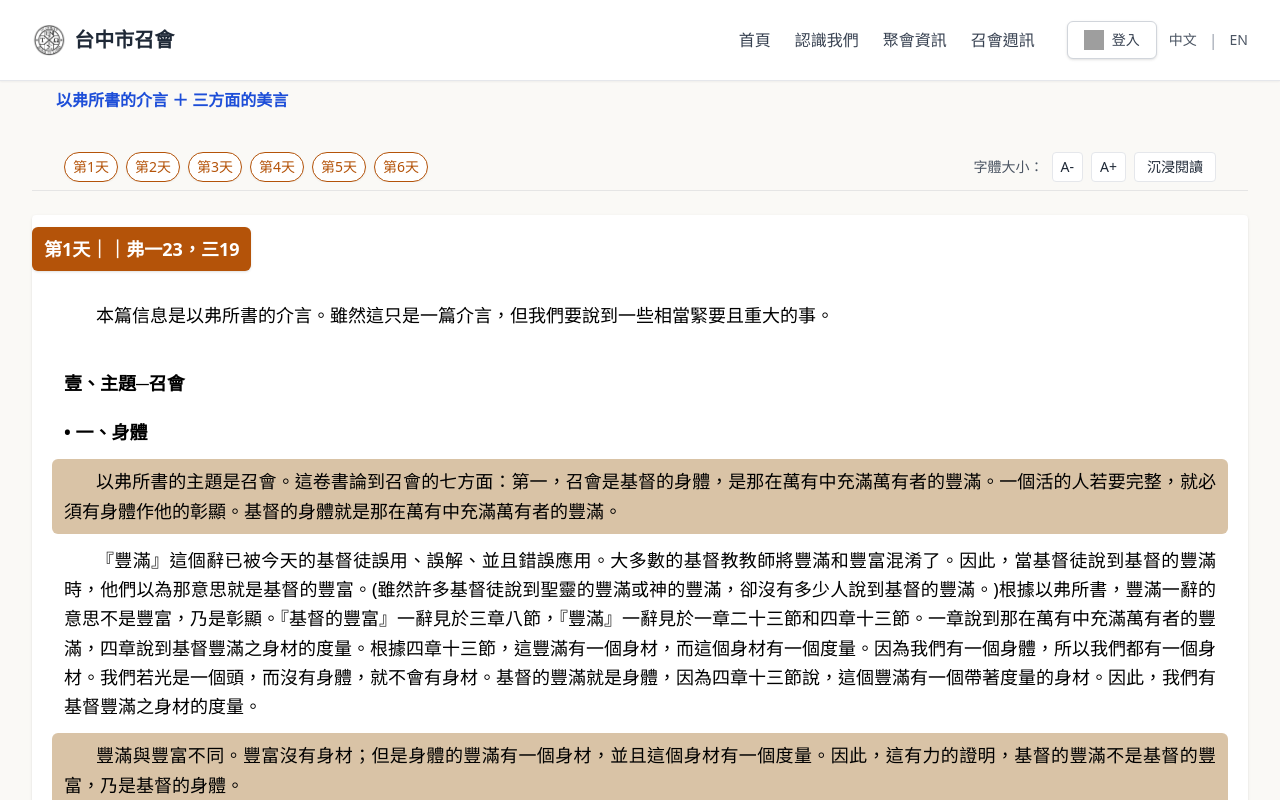
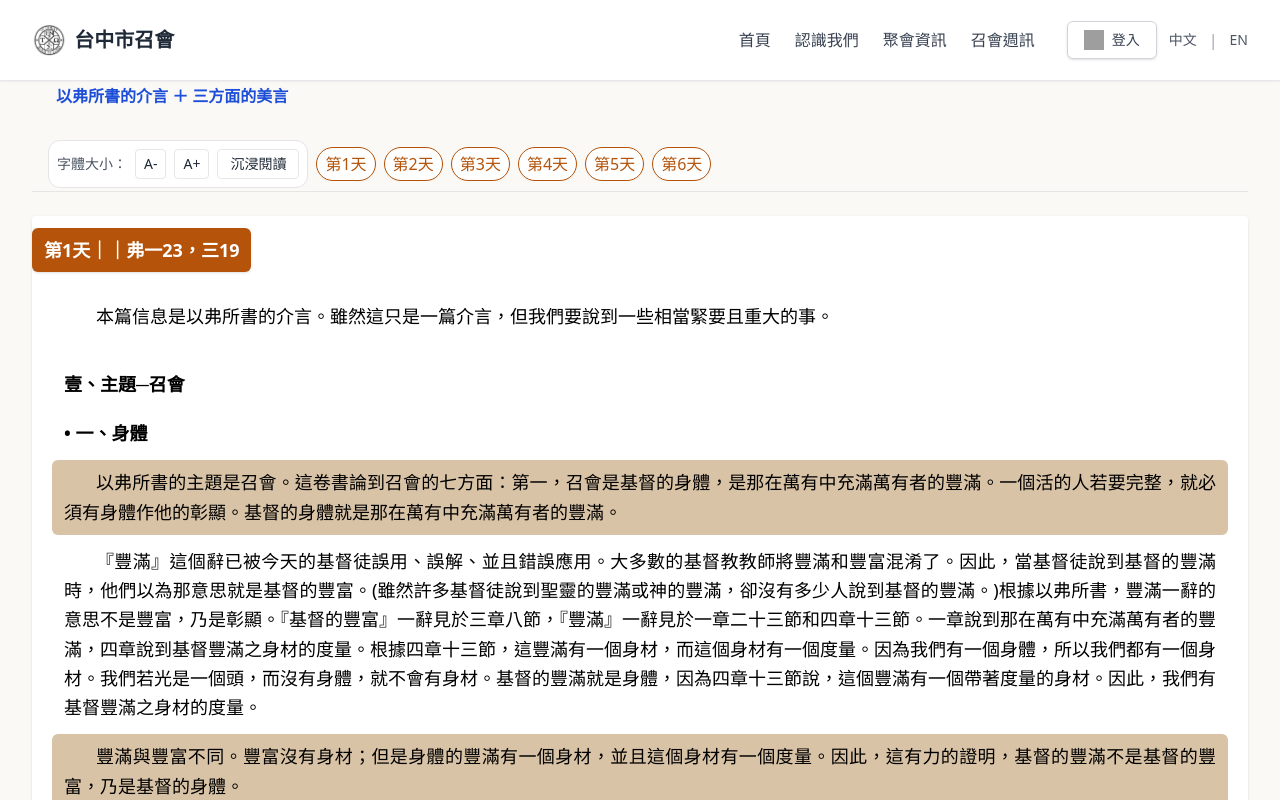
Before and after one commit to SamuelXingCheng/chtai-webapp, a Vue app in the folder frontend/: page /life-study in a window 1280 px wide. Shown: the top 800 px of the page. Built offline with nearby package versions, Linux system fonts and the light colour scheme; no server answers; grey boxes are pictures that could not be loaded.

Commit message:
feat: 調整生命讀經閱讀版面，按鈕位置在不同模式下更緊湊，以及手機模式之字體大小按鈕選單

```diff
--- a/frontend/src/components/lifeStudy/LifeStudyReader.vue
+++ b/frontend/src/components/lifeStudy/LifeStudyReader.vue
@@ -17,7 +17,7 @@
         // 沉浸：改成 relative，和內容在同一平面
         immersive
           ? 'relative px-6 py-2 flex flex-wrap items-center gap-4 bg-[#262626]'
-          : 'sticky z-40 px-6 py-2 flex flex-wrap items-center justify-between gap-4 bg-inherit'
+          : 'sticky z-40 px-6 py-1 flex flex-wrap items-center justify-between gap-4 bg-inherit'
       ]"
       :style="immersive ? {} : { top: headerTopPx }"
     >
@@ -27,81 +27,96 @@
       </h1>
     </div>
 
-    <!-- 導覽列：沈浸時改為同平面（非 sticky），一般保持 sticky -->
+    <!-- 導覽列 -->
   <div
     ref="navRow"
     :class="[
       immersive
-          ? 'sticky top-[-2.5rem] z-30 py-2 bg-[#262626]'
-          : 'sticky z-30 py-2 bg-beige border-b border-neutral-200' /* 原樣 */
+        ? 'sticky top-[-2.5rem] z-30 py-[2.5px] bg-[#262626]'
+        : 'sticky z-30 py-[3.5px] bg-beige border-b border-neutral-200'
     ]"
     :style="immersive ? {} : { top: navTopPx }"
   >
-      <!--沉浸不再加 px-6，改吃外層 scrollWrap 的 px-6；一般維持容器置中 -->
-      <div :class="[immersive ? 'w-full' : 'max-w-7xl mx-auto px-4 sm:px-6 lg:px-8']">
-        <div
-          :class="[
-            immersive
-              ? 'flex flex-wrap items-center gap-3 sm:flex-nowrap'  // 沉浸無 justify-between
-              : 'flex flex-wrap justify-between items-center gap-3' // 一般維持
-          ]"
-        >
-          <!-- 天數列 -->
-          <div
-            :class="[
-              'text-sm whitespace-nowrap space-x-2',
-              immersive ? 'order-1 w-full min-w-0 overflow-x-auto pr-4' : 'overflow-x-auto'
-            ]"
-          >
+    <div :class="[immersive ? 'w-full' : 'max-w-7xl mx-auto px-4']">
+
+      <!-- 一列兩欄（桌面版同排，手機版左天數右齒輪） -->
+      <div class="flex items-center gap-2 relative sm:static sm:flex-nowrap sm:justify-between">
+
+        <!-- 左：天數列 -->
+        <div :class="[
+          'flex-1 min-w-0 overflow-x-auto scrollbar-hide',
+          immersive ? 'order-1' : 'order-1'
+        ]">
+          <div class="flex gap-2 w-max">
             <span
               v-for="day in allDays"
               :key="day.day"
-              class="shrink-0 inline-block px-2 py-1 rounded-full transition shadow-sm cursor-pointer border"
+              class="shrink-0 px-2 py-1 rounded-full transition shadow-sm cursor-pointer border"
               :class="immersive
                 ? 'border-white/15 text-[#C19960] bg-white/5 hover:bg-white/10'
                 : 'border-amber-700 text-amber-700 bg-white hover:bg-amber-100'"
               @click="scrollTo(day.day)"
-            >第{{ day.day }}天</span>
+            >
+              第{{ day.day }}天
+            </span>
+          </div>
         </div>
 
-          <!-- 字體大小控制列-->
+        <!-- 右：手機版齒輪 -->
+        <div class="flex-shrink-0 sm:hidden">
+          <button
+            @click="showFontMenu = !showFontMenu"
+            class="p-2 rounded-full border transition hover:bg-white/10"
+            :class="immersive ? 'border-white/15 text-[#C19960]' : 'border-neutral-300 text-gray-600'"
+            aria-label="閱讀設定"
+            title="閱讀設定"
+          >
+            <svg xmlns="http://www.w3.org/2000/svg" class="w-5 h-5" fill="none"
+                viewBox="0 0 24 24" stroke="currentColor" stroke-width="2">
+              <path stroke-linecap="round" stroke-linejoin="round"
+                    d="M4 6h12M4 12h12M4 18h12M18 6h.01M18 12h.01M18 18h.01"/>
+            </svg>
+          </button>
+        </div>
+
+        <!-- 右：桌面版字體控制列 -->
         <div
+          class="hidden sm:flex items-center gap-2 flex-nowrap whitespace-nowrap"
           :class="[
-              'order-2 w-full sm:w-auto self-start',
-              cardOffsetClass,                                       // 一般模式：ml-3；沉浸：不偏移
-              'sm:bg-transparent sm:border-0 sm:p-0 sm:mt-0',
-              immersive
-                ? 'bg-white/5 border border-white/10 rounded-xl p-2 mt-2'
-                : 'bg-white border border-neutral-200 rounded-xl p-2 mt-2'
+            cardOffsetClass,
+            immersive ? 'bg-white/5 border border-white/10 rounded-xl p-2'
+                      : 'bg-white border border-neutral-200 rounded-xl p-2'
           ]"
         >
-            <div class="flex items-center gap-2 flex-nowrap whitespace-nowrap">
           <span :class="[immersive ? 'text-[#C19960]' : 'text-gray-600', 'text-sm']">字體大小：</span>
-
-              <button
-                @click="decreaseFontSize"
-                class="shrink-0 px-2 py-1 text-sm rounded border transition"
-                :class="immersive ? 'bg-white/5 border-white/15 text-[#C19960] hover:bg-white/10'
-                                  : 'bg-white hover:bg-gray-100'">A-</button>
-
-              <button
-                @click="increaseFontSize"
-                class="shrink-0 px-2 py-1 text-sm rounded border transition"
-                :class="immersive ? 'bg-white/5 border-white/15 text-[#C19960] hover:bg-white/10'
-                                  : 'bg-white hover:bg-gray-100'">A+</button>
-
-              <button
-                @click="toggleFullscreen"
-                class="shrink-0 px-3 py-1 text-sm rounded border transition"
-                :class="immersive ? 'bg-white/5 border-white/15 text-[#C19960] hover:bg-white/10'
-                                  : 'bg-white hover:bg-gray-100'">
+          <button @click="decreaseFontSize" class="shrink-0 px-2 py-1 text-sm rounded border"
+            :class="immersive ? 'bg-white/5 border-white/15 text-[#C19960]' : 'bg-white hover:bg-gray-100'">A-</button>
+          <button @click="increaseFontSize" class="shrink-0 px-2 py-1 text-sm rounded border"
+            :class="immersive ? 'bg-white/5 border-white/15 text-[#C19960]' : 'bg-white hover:bg-gray-100'">A+</button>
+          <button @click="toggleFullscreen" class="shrink-0 px-3 py-1 text-sm rounded border"
+            :class="immersive ? 'bg-white/5 border-white/15 text-[#C19960]' : 'bg-white hover:bg-gray-100'">
             {{ immersive ? '返回一般模式' : '沉浸閱讀' }}
           </button>
         </div>
       </div>
+
+      <!-- 手機版展開的字體控制列 -->
+      <div v-if="showFontMenu" class="mt-2 flex flex-wrap gap-2 sm:hidden">
+        <span :class="[immersive ? 'text-[#C19960]' : 'text-gray-600', 'text-sm']">字體大小：</span>
+        <button @click="decreaseFontSize" class="shrink-0 px-2 py-1 text-sm rounded border"
+          :class="immersive ? 'bg-white/5 border-white/15 text-[#C19960]' : 'bg-white hover:bg-gray-100'">A-</button>
+        <button @click="increaseFontSize" class="shrink-0 px-2 py-1 text-sm rounded border"
+          :class="immersive ? 'bg-white/5 border-white/15 text-[#C19960]' : 'bg-white hover:bg-gray-100'">A+</button>
+        <button @click="toggleFullscreen" class="shrink-0 px-3 py-1 text-sm rounded border"
+          :class="immersive ? 'bg-white/5 border-white/15 text-[#C19960]' : 'bg-white hover:bg-gray-100'">
+          {{ immersive ? '返回一般模式' : '沉浸閱讀' }}
+        </button>
+      </div>
+
     </div>
   </div>
-    </div>
+
+
 
     <!-- 內容：沈浸=滿版（max-w-none）+ 反色，並把外層 space 的間距吃掉讓它貼合導覽列 -->
     <main
@@ -165,6 +180,8 @@ import { useUIStore } from '../../stores/ui'
 const ui = useUIStore()
 const scrollWrap = ref<HTMLElement | null>(null)
 
+const showFontMenu = ref(false)
+
 /* 沉浸狀態 */
 const immersive = computed(() => ui.isReadingFullscreen)
 
@@ -222,7 +239,7 @@ onMounted(() => {
 onBeforeUnmount(() => headerRO?.disconnect())
 
 /* 導覽列頂端：一般模式才需要把 navH 算進 baseOffset */
-const navTopPx = computed(() => `${headerOffset.value + titleH.value}px`)
+const navTopPx = computed(() => `${headerOffset.value + titleH.value-2}px`)
 const baseOffset = computed(() =>
   (immersive.value ? headerOffset.value : headerOffset.value + titleH.value + navH.value)
 )
```
Lines whose indentation alone changed are shown as unchanged.
